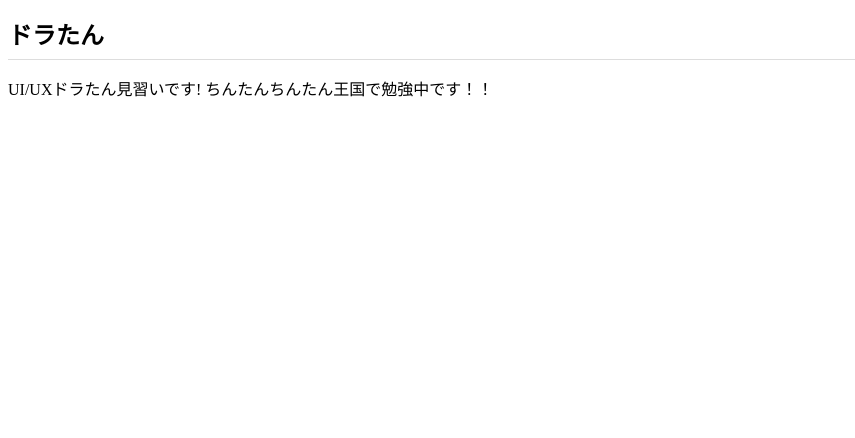
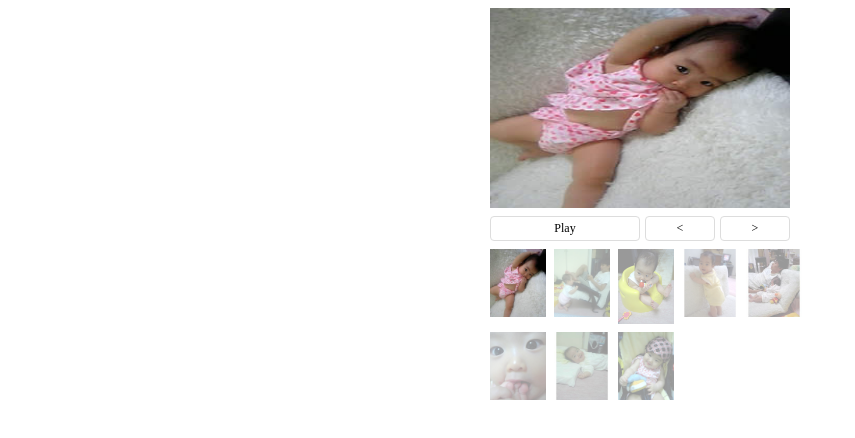
Before and after one commit to doramaru/doramaru.github.io, a plain HTML site: page index.html in a window 1280 px wide. Shown: the whole page, without its empty margins (0-855 px from the left). Drawn offline with Linux system fonts and the light colour scheme.

Commit message:
Add files via upload

```diff
--- a/css/styles.css
+++ b/css/styles.css
@@ -1,5 +1,72 @@
-h1 {
-  font-size: 24px;
-  padding-bottom: 8px;
-  border-bottom: 1px solid#ddd;
+main {
+  width:300px;
+  margin:0 auto;
 }
+
+img {
+  vertical-align:bottom;
+}
+
+ul {
+  list-style:none;
+  padding:0;
+  margin:0;
+}
+
+#main {
+  width: 300px;
+  height:200px;
+  margin-bottom:8px;
+}
+
+nav {
+  margin-bottom:8px;
+
+}
+
+nav ul {
+  display:flex;
+  justify-content:space-between;
+}
+
+nav li {
+  border:1px solid #ddd;
+  border-radius:4px;
+  font-size:12px;
+  padding:4px;
+  text-align:center;
+  cursor:pointer;
+  user-select:none;
+}
+nav li:hover {
+  background:#f8f8f8;
+}
+
+#play {
+  width: 140px;
+}
+
+#prev,
+#next {
+  width:60px;
+}
+
+.thumbnails {
+  display:grid;
+  grid-template-columns:repeat(5, 56px);
+  gap:8px;
+}
+
+.thumbnails li {
+  cursor:pointer;
+  opacity:0.4;
+}
+
+.thumbnails li:hover,
+.thumbnails li.current {
+  opacity:1;
+}
+
+.thumbnails img {
+  width:56px;
+}
--- a/index.html
+++ b/index.html
@@ -2,11 +2,26 @@
 <html lang="ja">
 <head>
   <meta charset="utf-8">
-    <title>ドラたんのポートフォリオサイト</title>
+  <title>MySlideshow</title>
   <link rel="stylesheet" href="css/styles.css">
+
 </head>
 <body>
-    <h1>ドラたん</h1>
-    <p>UI/UXドラたん見習いです! ちんたんちんたん王国で勉強中です！！</p>
+  <main>
+    <img id="main">
+
+  <nav>
+    <ul>
+      <li id="play">Play</li>
+      <li id="prev">&lt;</li>
+      <li id="next">&gt;</li>
+    </ul>
+  </nav>
+  <ul class="thumbnails">
+
+  </ul>
+  </main>
+
+<script src="js/main.js"></script>
 </body>
 </html>
--- /dev/null
+++ b/js/main.js
@@ -0,0 +1,81 @@
+'use strict';
+
+{
+  const images = [
+    'img/DVC00007.JPG',
+    'img/DVC00008.JPG',
+    'img/DVC00009.JPG',
+    'img/DVC00018.JPG',
+    'img/DVC00037.JPG',
+    'img/DVC00049.JPG',
+    'img/DVC00061.JPG',
+    'img/DVC00072.JPG',
+
+  ];
+  let currentIndex = 0;
+
+  const mainImage = document.getElementById('main');
+  mainImage.src = images[currentIndex];
+
+  images.forEach((image, index) => {
+    const img = document.createElement('img');
+    img.src = image;
+
+    const li = document.createElement('li');
+    if(index ===currentIndex) {
+      li.classList.add('current')
+    }
+    li.addEventListener('click', () =>{
+      mainImage.src = image;
+      const thumbnails = document.querySelectorAll('.thumbnails > li');
+      thumbnails[currentIndex].classList.remove('current');
+      currentIndex = index;
+      thumbnails[currentIndex].classList.add('current');
+    });
+
+    li.appendChild(img);
+    document.querySelector('.thumbnails').appendChild(li);
+
+  });
+
+  const next = document.getElementById('next');
+  next.addEventListener('click' ,() => {
+    let target = currentIndex + 1;
+    if (target ===images.length) {
+      target = 0;
+    }
+    document.querySelectorAll('.thumbnails > li')[target].click();
+  });
+  const prev = document.getElementById('prev');
+  prev.addEventListener('click' ,() => {
+    let target = currentIndex - 1;
+    if (target ===images.length - 9){
+      target = images.length - 1;
+    }
+    document.querySelectorAll('.thumbnails > li')[target].click();
+  });
+
+  let timeoutId;
+
+  function playSlideshow(){
+    timeoutId = setTimeout(() =>{
+      next.click();
+    playSlideshow();
+    },2000);
+  }
+
+  let isPlaying = false;
+
+  const play = document.getElementById('play');
+  play.addEventListener('click' ,() =>{
+    if (isPlaying === false){
+      playSlideshow();
+      play.textContent = 'Pause';
+    }else{
+      clearTimeout(timeoutId);
+      play.textContent = 'Play';
+
+    }
+    isPlaying = !isPlaying;
+  });
+}
```
Also changed, not shown: img/DVC00007.JPG (added), img/DVC00008.JPG (added), img/DVC00009.JPG (added), img/DVC00018.JPG (added), img/DVC00037.JPG (added), img/DVC00049.JPG (added), img/DVC00061.JPG (added), img/DVC00072.JPG (added). Lines whose indentation alone changed are shown as unchanged.
